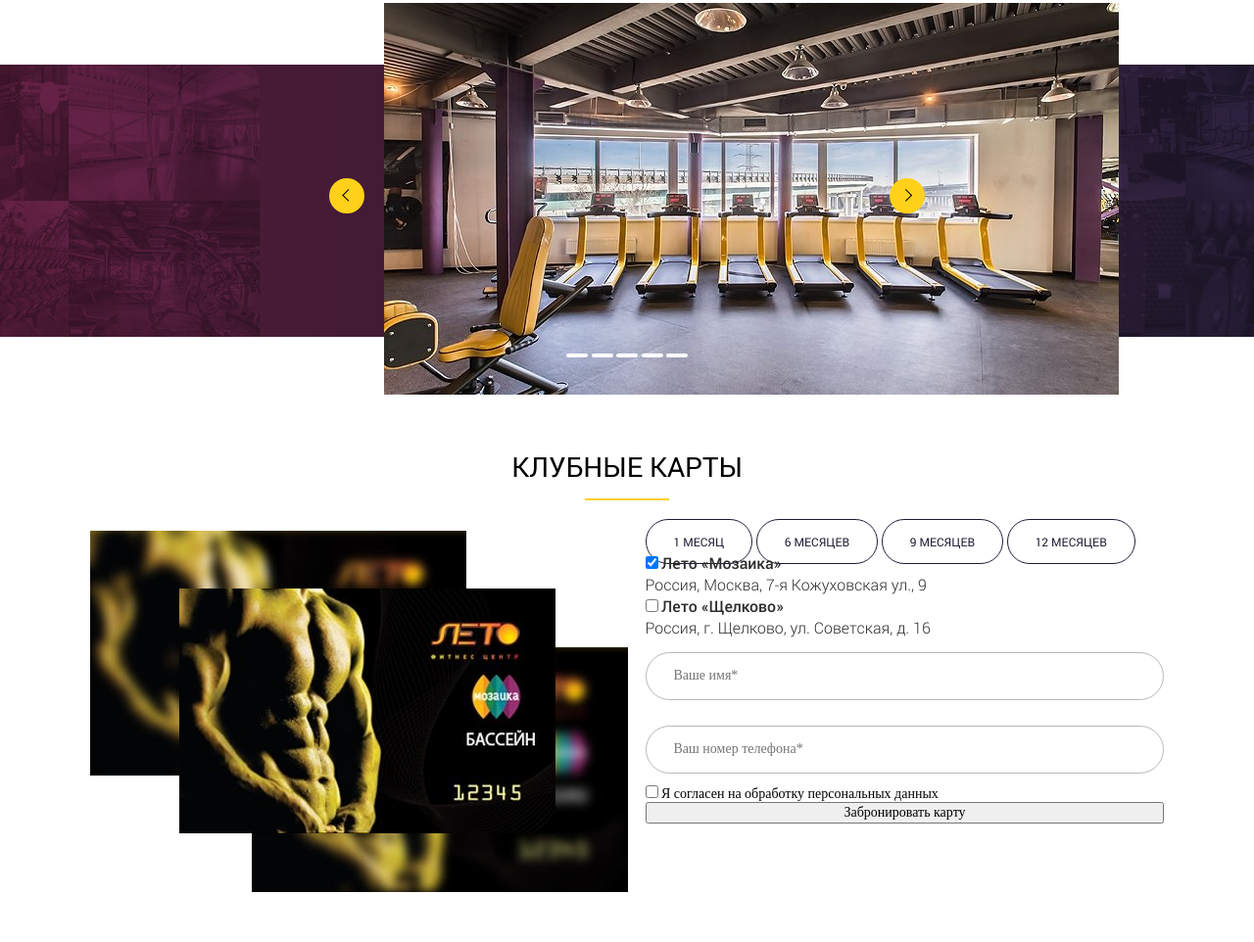
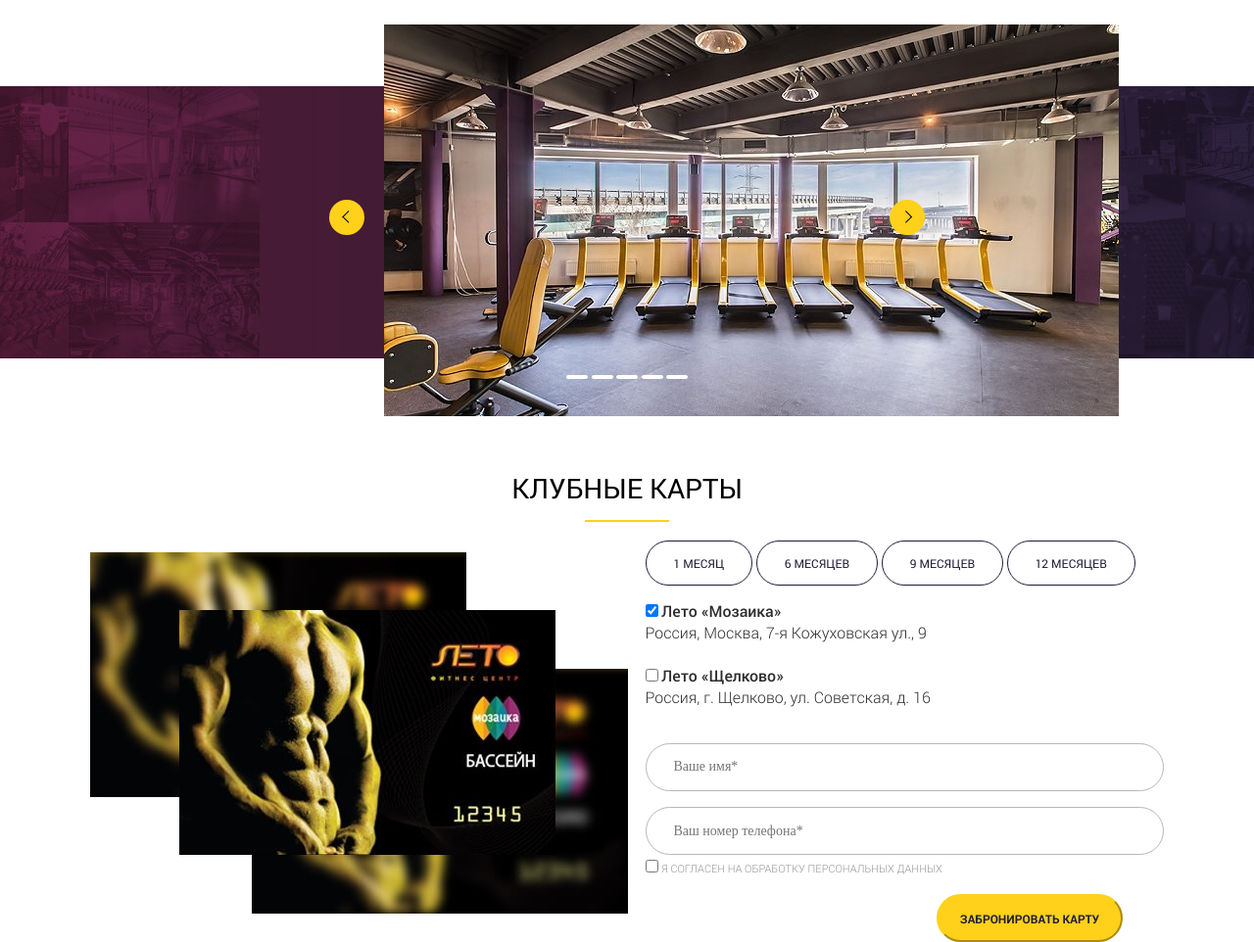
Before and after one commit to groms12/project-exam, a website: page index.html in a window 1280 px wide. Shown: the part 2162-3124 px from the top of the page at 98% size. Before the commit the page ends 3073 px from the top, so only its background shows below. Drawn offline with nearby package versions, Linux system fonts and the light colour scheme; files whose address does not match are found by name.

Commit message:
feat: add form in cards

```diff
--- a/index.html
+++ b/index.html
@@ -199,7 +199,7 @@
                         <img src="img/card-before.jpg" alt="" class="section__cards__card__after">
                     </div>
                     <form action="send.php" method="POST" class="section__cards__text">
-                        <div>
+                        <div class="radio">
                             <input type="radio" name="radio"><label for="radio" class="section__cards__text__radio">1 месяц</label>
                             <input type="radio" name="radio1"><label for="radio1" class="section__cards__text__radio">6 месяцев</label>
                             <input type="radio" name="radio2"><label for="radio2" class="section__cards__text__radio">9 месяцев</label>
@@ -216,9 +216,9 @@
                         <input type="text" class="section__cards__text__input" placeholder="Ваше имя*">
                         <input type="text" class="section__cards__text__input" placeholder="Ваш номер телефона*">
                         <div class="check">
-                            <input type="checkbox"> <span>Я согласен на обработку персональных данных</span>
+                            <input type="checkbox"> <span class="section__cards__text__checkbox">Я согласен на обработку персональных данных</span>
                         </div>
-                        <input type="submit" value="Забронировать карту">
+                        <input type="submit" class="section__cards__text__submit" value="Забронировать карту">
                     </form>
                 </div>
             </div>
--- a/sass/templates/_cards.sass
+++ b/sass/templates/_cards.sass
@@ -23,6 +23,32 @@
             display: flex
             flex-direction: column
             justify-content: space-between
+            position: relative
+            &__submit
+                width: 13.64rem
+                height: 3.5rem
+                background-color: $yellow
+                outline: none
+                border-color: $yellow
+                border-radius: 30px
+                color: #1e1c34
+                font-family: 'Roboto-Bold'
+                font-size: 0.857rem
+                font-weight: 700
+                line-height: 1.574rem
+                text-transform: uppercase
+                position: absolute
+                right: 3rem
+                bottom: -3rem
+                &:hover
+                    background-color: rgba($yellow, 0.2)
+            &__checkbox
+                color: #94939a
+                font-family: 'Roboto-Light'
+                font-size: 0.785rem
+                font-weight: 300
+                line-height: 1.574rem
+                text-transform: uppercase
             &__radio
                 padding: 1rem 2rem
                 font-size: 0.857rem
@@ -52,7 +78,11 @@
                 border-radius: 30px
                 outline: none
                 border: 1px solid #b7b7b7
-                margin-bottom: 0.857rem
+                margin-bottom: 0.2rem
                 margin-top: 1rem
 [type="radio"]
     display: none
+.radio
+    margin-bottom: 1.928rem
+.check
+    margin-bottom: 1.57rem
```
Also changed, not shown: css/style.css.
